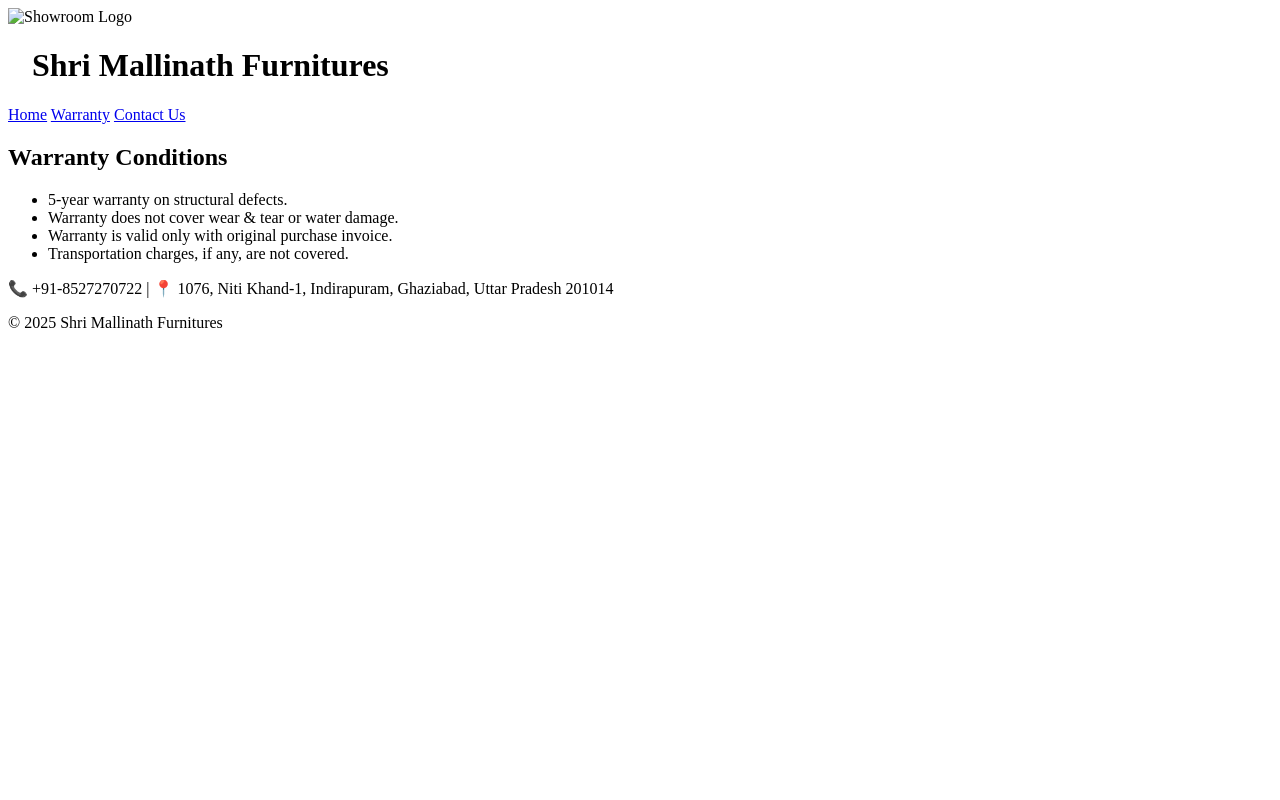
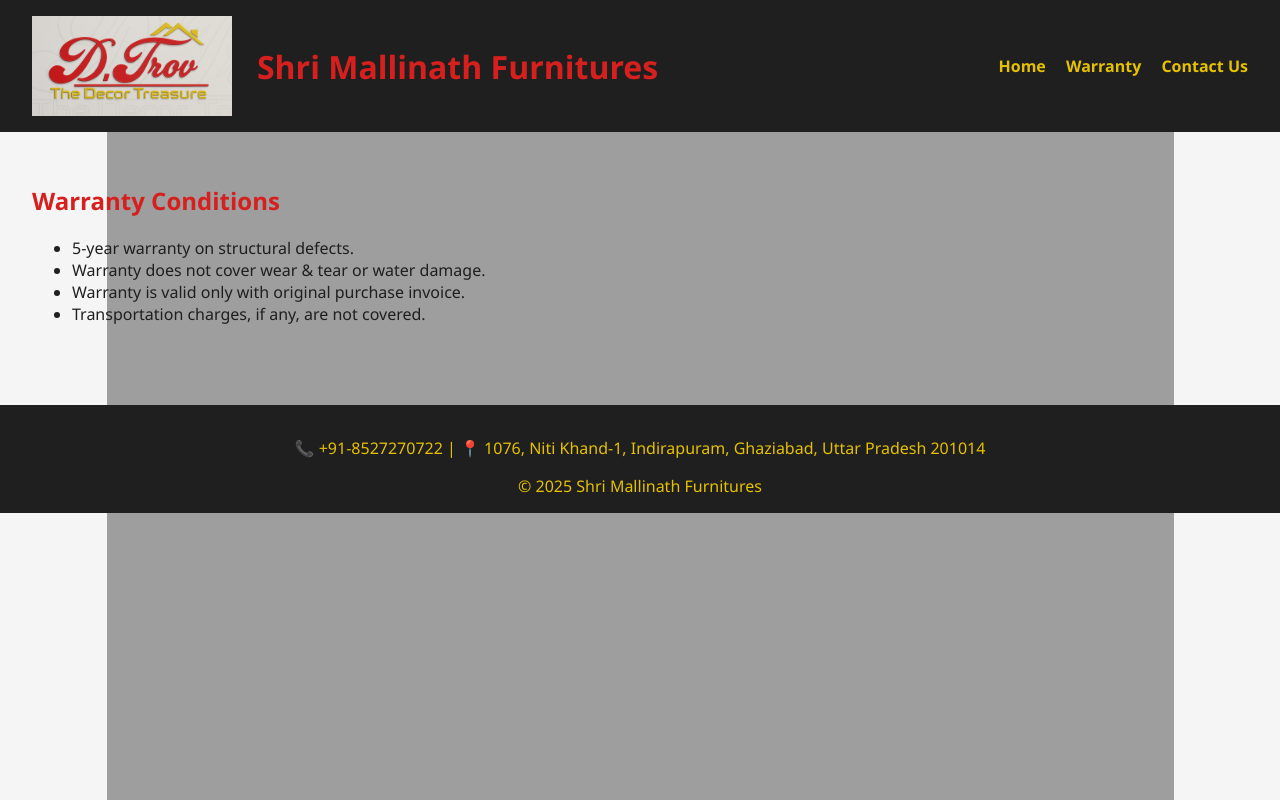
Before and after one commit to dtrovfurniture-gif/furniturewebsite, a plain HTML site: page html/warranty.html in a window 1280 px wide. Drawn offline with Linux system fonts and the light colour scheme; the site is published under a folder, as on GitHub Pages, so addresses that start at the root find nothing.

Commit message:
Update warranty.html

```diff
--- a/html/warranty.html
+++ b/html/warranty.html
@@ -3,17 +3,17 @@
 <head>
   <meta charset="UTF-8">
   <title>Warranty Conditions - Shri Mallinath Furnitures</title>
-  <link rel="stylesheet" href="/style/style.css">
+  <link rel="stylesheet" href="../style/style.css">
 </head>
 <body>
   <header>
     <div class="header-container">
       <div class="branding">
-        <img src="/images/uselogo.png" alt="Showroom Logo" width="200" height="100">
+        <img src="../images/uselogo.png" alt="Showroom Logo" width="200" height="100">
         <h1>&nbsp;&nbsp;&nbsp;Shri Mallinath Furnitures</h1>
       </div>
       <nav>
-        <a href="/index.html">Home</a>
+        <a href="../index.html">Home</a>
         <a href="warranty.html">Warranty</a>
         <a href="contact.html">Contact Us</a>
       </nav>
```
